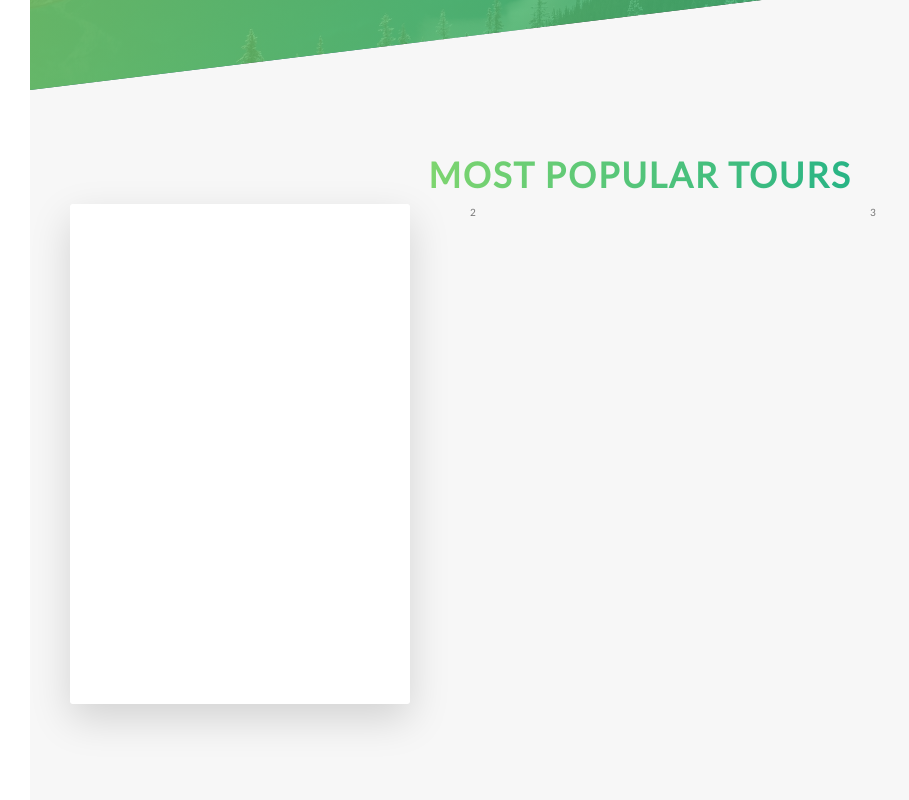
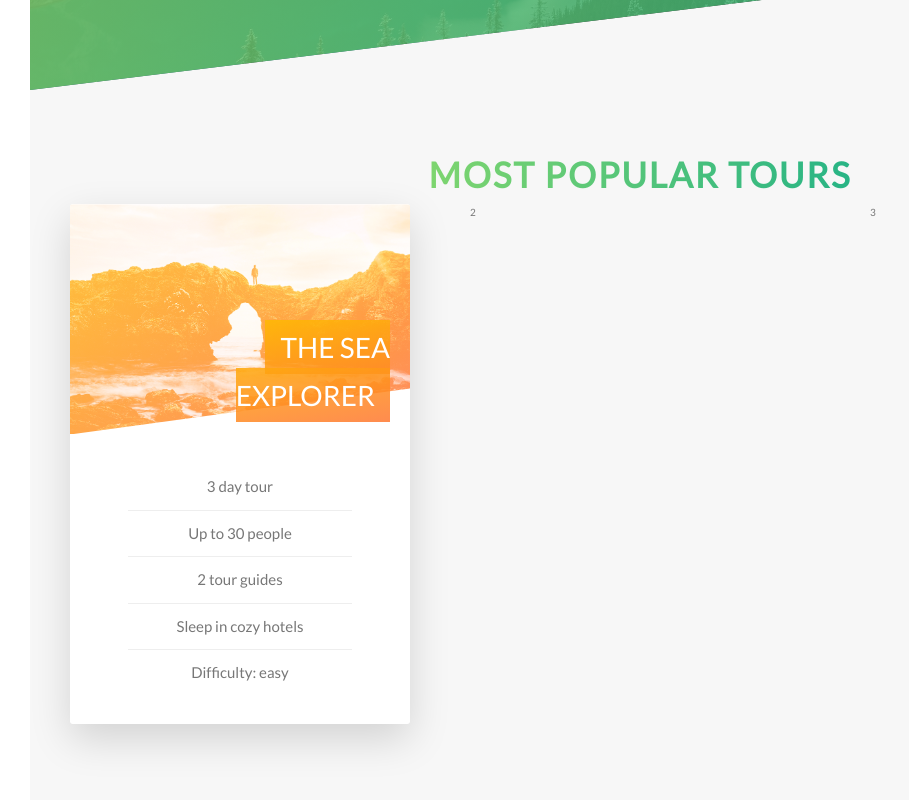
Before and after one commit to J0ssue/Advanced-CSS-vue, a Vue app: page / in a window 1280 px wide. Shown: the part 2043-2843 px from the top of the page, without its empty margins (0-909 px from the left). Built offline with nearby package versions, Linux system fonts and the light colour scheme.

Commit message:
add card front content styling

```diff
--- a/src/components/Card.vue
+++ b/src/components/Card.vue
@@ -1,6 +1,24 @@
 <template>
 	<div class="card">
-		<div class="card__side card__side--front">Front</div>
+		<div class="card__side card__side--front">
+			<div class="card__picture card__picture--1">
+				&nbsp;
+			</div>
+			<h4 class="card__heading">
+				<span class="card__heading-span card__heading-span--1"
+					>the sea explorer</span
+				>
+			</h4>
+			<div class="card__details">
+				<ul>
+					<li>3 day tour</li>
+					<li>Up to 30 people</li>
+					<li>2 tour guides</li>
+					<li>Sleep in cozy hotels</li>
+					<li>Difficulty: easy</li>
+				</ul>
+			</div>
+		</div>
 		<div class="card__side card__side--back card__side--back-1"></div>
 	</div>
 </template>
--- a/src/sass/abstract/_variables.scss
+++ b/src/sass/abstract/_variables.scss
@@ -10,6 +10,7 @@ $color-tertiary-dark: #5643fa;
 // grays
 $color-grey-dark: #777;
 $color-grey-light-1: #f7f7f7;
+$color-grey-light-2: #eee;
 $color-white: #fff;
 $color-black: #000;
 // grid variables
--- a/src/sass/components/_card.scss
+++ b/src/sass/components/_card.scss
@@ -1,13 +1,13 @@
 .card {
+    //FUNCTIONALITY
     perspective: 150rem;
     -moz-perspective: 150rem;
     position: relative;
-    height: 50rem;
+    height: 52rem;
     &__side {
         background-color: white;
         font-size: 2rem;
-        color: #fff;
-        height: 50rem;
+        height: 52rem;
         width: 100%;
         position: absolute;
         top: 0;
@@ -15,6 +15,7 @@
         transition: all 1s ease;
         backface-visibility: hidden;
         border-radius: 3px;
+        overflow: hidden;
         box-shadow: 0 1.5rem 4rem rgba($color-black, .15);
         &--front {
             background-color: $color-white;
@@ -32,4 +33,56 @@
     &:hover &__side--back {
         transform: rotateY(0deg)
     }
+    // FRONT SIDE STYLING
+    &__picture {
+        background-size: cover;
+        height: 23rem;
+        background-blend-mode: screen;
+        -webkit-clip-path: polygon(0 0, 100% 0, 100% 80%, 0 100%);
+        clip-path: polygon(0 0, 100% 0, 100% 80%, 0 100%);
+        &--1 {
+            background-image: linear-gradient(to right bottom, $color-secondary-light, $color-secondary-dark), url('../assets/images/nat-5.jpg');
+        }
+        &--2 {
+            background-image: url('../assets/images/nat-6.jpg');
+        }
+        &--3 {
+            background-image: url('../assets/images/nat-7.jpg');
+        }
+    }
+    &__heading {
+        font-size: 2.8rem;
+        font-weight: 300;
+        text-transform: uppercase;
+        text-align: right;
+        color: $color-white;
+        position: absolute;
+        top: 12rem;
+        right: 2rem;
+        width: 75%;
+        -webkit-box-decoration-break: clone;
+        box-decoration-break: clone;
+    }
+    &__heading-span {
+        padding: 1rem 1.5rem;
+        &--1 {
+            background-image: linear-gradient(to right bottom, rgba($color-secondary-light, .85), rgba($color-secondary-dark, .85));
+        }
+    }
+    &__details {
+        padding: 3rem;
+        ul {
+            list-style: none;
+            width: 80%;
+            margin: 0 auto;
+            li {
+                text-align: center;
+                font-size: 1.5rem;
+                padding: 1rem;
+                &:not(:last-child) {
+                    border-bottom: 1px solid $color-grey-light-2;
+                }
+            }
+        }
+    }
 }
--- a/src/sass/layout/_header.scss
+++ b/src/sass/layout/_header.scss
@@ -5,6 +5,7 @@
     background-image: linear-gradient(to right, rgba($color-primary-light, .8), rgba($color-primary-dark, .8)), url('../assets/images/hero.jpg');
     background-size: cover;
     background-position: top;
+    -webkit-clip-path: polygon(0% 0%, 100% 0%, 100% 75vh, 0% 100%);
     clip-path: polygon(0% 0%, 100% 0%, 100% 75vh, 0% 100%);
     &__logo-box {
         position: absolute;
```
